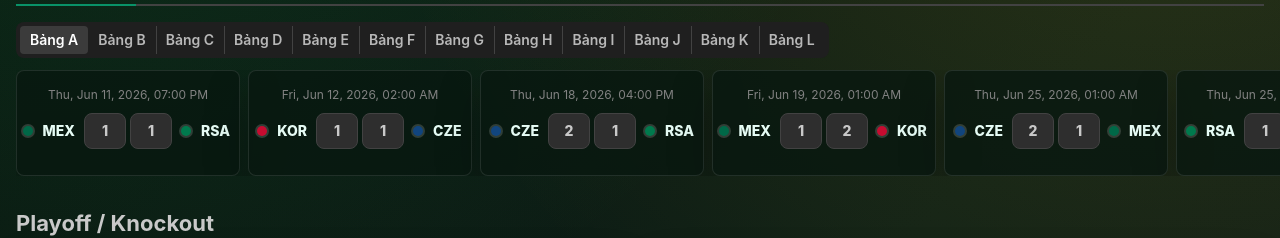
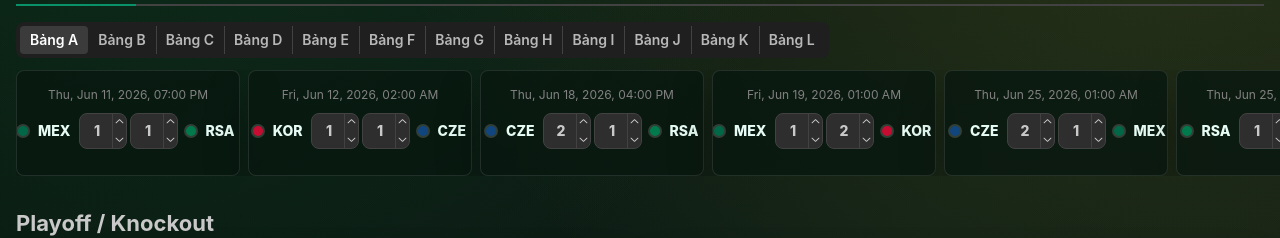
Before and after one commit to vietanhrs/world-cup-2026-hub, a React (Vite) app: page / in a window 1280 px wide. Shown: the part 536-774 px from the top of the page. Built offline with nearby package versions, Linux system fonts and the light colour scheme.

Commit message:
Restore compact score steppers

```diff
--- a/src/App.css
+++ b/src/App.css
@@ -131,7 +131,21 @@
 .score-input input {
   text-align: center;
   font-weight: 800;
-  padding-inline: 4px;
+  padding-inline: 4px 15px;
+}
+
+.score-input .mantine-NumberInput-controls {
+  width: 14px;
+}
+
+.score-input .mantine-NumberInput-control {
+  width: 14px;
+  min-height: 12px;
+}
+
+.score-input .mantine-NumberInput-control svg {
+  width: 8px;
+  height: 8px;
 }
 
 .team-button {
@@ -141,17 +155,17 @@
 }
 
 .match-card-group .team-button {
-  min-width: 48px;
+  min-width: 44px;
   padding-inline: 4px;
 }
 
 .match-card-group .match-row {
-  grid-template-columns: 48px 42px 42px 48px;
-  gap: 4px;
+  grid-template-columns: 44px 48px 48px 44px;
+  gap: 3px;
 }
 
 .match-card-group .score-input {
-  width: 42px;
+  width: 48px;
 }
 
 .team-dot {
--- a/src/components/MatchCard.tsx
+++ b/src/components/MatchCard.tsx
@@ -34,7 +34,6 @@ export function MatchCard({ match, prediction, resolver, onScore, onRoster, vari
             className="score-input"
             min={0}
             max={20}
-            hideControls
             value={prediction?.home ?? ''}
             onChange={(value) => onScore(match.id, 'home', value)}
             disabled={!hasTeams}
@@ -45,7 +44,6 @@ export function MatchCard({ match, prediction, resolver, onScore, onRoster, vari
             className="score-input"
             min={0}
             max={20}
-            hideControls
             value={prediction?.away ?? ''}
             onChange={(value) => onScore(match.id, 'away', value)}
             disabled={!hasTeams}
```
